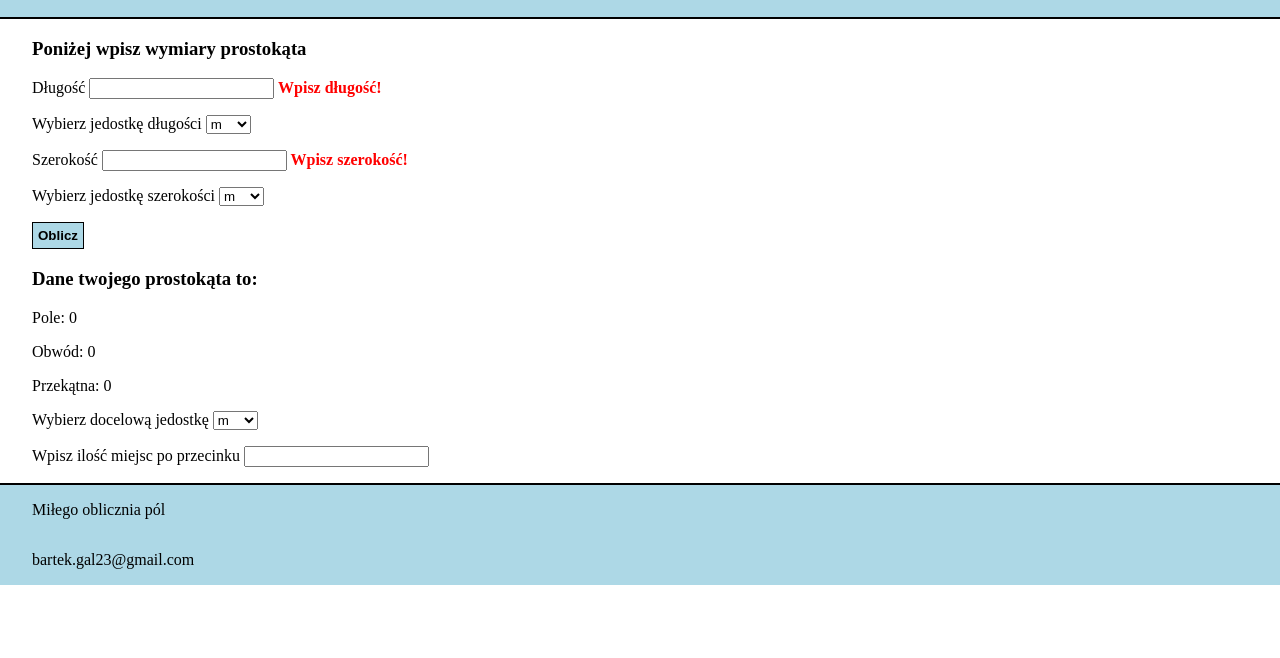
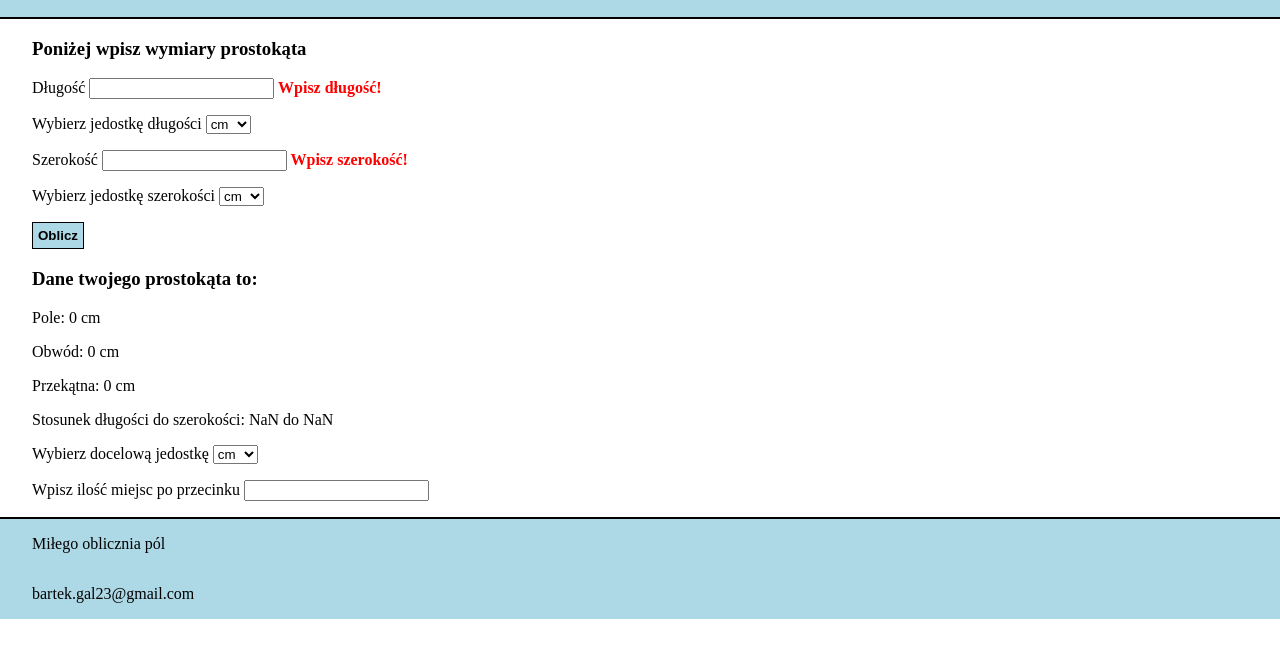
Before and after one commit to BGal23/geometric-figures, a plain HTML site: page index.html in a window 1280 px wide. Both pictures are taken after a click on the button "Oblicz". Shown: the part 68-726 px from the top of the page. Drawn offline with Linux system fonts and the light colour scheme.

Commit message:
good result

```diff
--- a/index.html
+++ b/index.html
@@ -15,17 +15,17 @@
     <div class="container">
         <h3>Poniżej wpisz wymiary prostokąta</h3>
         <p>Długość <input id="length"></input></span><span class="length-alert"></p>
-        <p>Wybierz jedostkę długości <select>
+        <p>Wybierz jedostkę długości <select id="length-select">
             <option>mm</option>
-            <option>cm</option>
-            <option selected>m</option>
+            <option selected>cm</option>
+            <option>m</option>
             <option>km</option>
         </select></p>
         <p>Szerokość <input id="width"></input><span class="width-alert"></span></p>
-        <p>Wybierz jedostkę szerokości <select>
+        <p>Wybierz jedostkę szerokości <select id="width-select">
             <option>mm</option>
-            <option>cm</option>
-            <option selected>m</option>
+            <option selected>cm</option>
+            <option>m</option>
             <option>km</option>
         </select></p>
         <button>Oblicz</button></br>
@@ -33,10 +33,11 @@
         <p>Pole: <span id = "area"></span></p>
         <p>Obwód: <span id = "circuit"></span></p>
         <p>Przekątna: <span id = "diagonal"></span></p>
-        <p>Wybierz docelową jedostkę <select>
+        <p>Stosunek długości do szerokości: <span id="ratio"></span></p>
+        <p>Wybierz docelową jedostkę <select id="result-select">
             <option>mm</option>
-            <option>cm</option>
-            <option selected>m</option>
+            <option selected>cm</option>
+            <option>m</option>
             <option>km</option>
         </select></p>
         <p>Wpisz ilość miejsc po przecinku <input></p>
--- a/javascript/rectangle.js
+++ b/javascript/rectangle.js
@@ -1,10 +1,15 @@
 "use strict";
 let length;
 let width;
+let lengthSelect;
+let widthSelect;
+let resultSelect;
 
 const circuit = document.getElementById("circuit");
 const area = document.getElementById("area");
 const diagonal = document.getElementById("diagonal");
+const ratio = document.getElementById("ratio")
+
 const lengthAlert = document.querySelector(".length-alert");
 const widthAlert = document.querySelector(".width-alert");
 
@@ -14,6 +19,9 @@ buttonResult.addEventListener("click", () => {
     function rectangle(length, width) {
     length = document.getElementById("length").value;
     width = document.getElementById("width").value;
+    lengthSelect = document.getElementById("length-select").value;
+    widthSelect = document.getElementById("width-select").value;
+    resultSelect = document.getElementById("result-select").value;
 
         if (length.length === 0 || length == 0) {
             lengthAlert.textContent = " Wpisz długość!";
@@ -33,9 +41,59 @@ buttonResult.addEventListener("click", () => {
         else {
             widthAlert.textContent = "";
         }
-        circuit.textContent = 2 * length + 2 * width;
-        area.textContent = length * width;
-        diagonal.textContent = Math.sqrt(Math.pow(length, 2) + Math.pow(width, 2))
+
+        switch (lengthSelect) {
+            case "mm":
+                length = length * 0.1;
+                break;
+            case "cm":
+                length;
+                break;
+            case "m":
+                length = length * 100;
+                break;
+            case "km":
+                length = length * 1000;
+                break;
+        };
+                switch (widthSelect) {
+            case "mm":
+                width = width * 0.1;
+                break;
+            case "cm":
+                width;
+                break;
+            case "m":
+                width = width * 100;
+                break;
+            case "km":
+                width = width * 1000;
+                break;
+        };
+        switch (resultSelect) {
+            case "mm":
+                length = length * 10;
+                width = width * 10;
+                break;
+            case "cm":
+                length;
+                width;
+                break;
+            case "m":
+                length = length * 0.01;
+                width = width * 0.01;
+                break;
+            case "km":
+                length = length * 0.001;
+                width = width * 0.001;
+                break;
+        };
+        area.textContent =`${length * width} ${resultSelect}`;
+        circuit.textContent = `${2 * length + 2 * width} ${resultSelect}`;
+        diagonal.textContent = `${Math.sqrt(Math.pow(length, 2) + Math.pow(width, 2))} ${resultSelect}`
+        ratio.textContent = `${length / length} do ${width / length}`
+
+
     };
     rectangle()
 });
--- a/style.scss
+++ b/style.scss
@@ -31,6 +31,7 @@ footer {
 button {
     background-color: lightblue;
     font-weight: bold;
+    color: black;
     padding: 5px;
     border: 1px solid black;
 }
```
